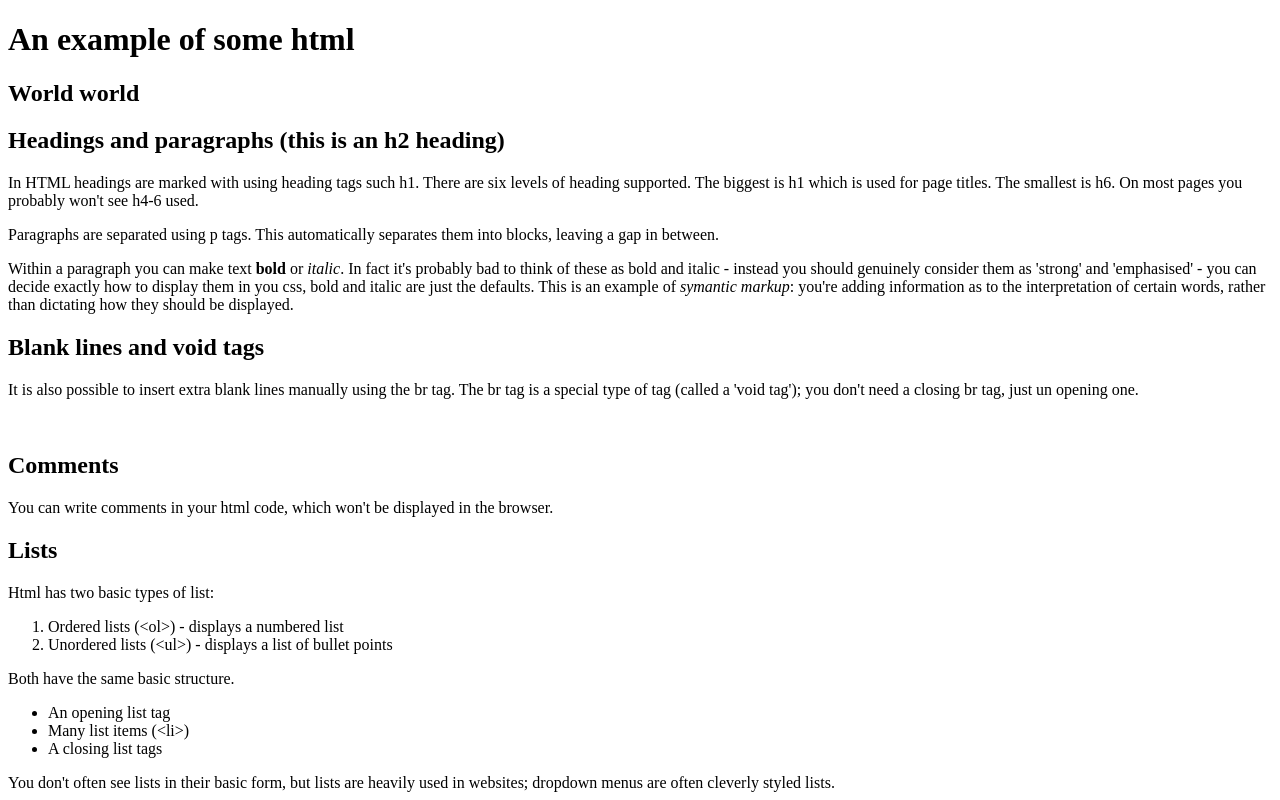
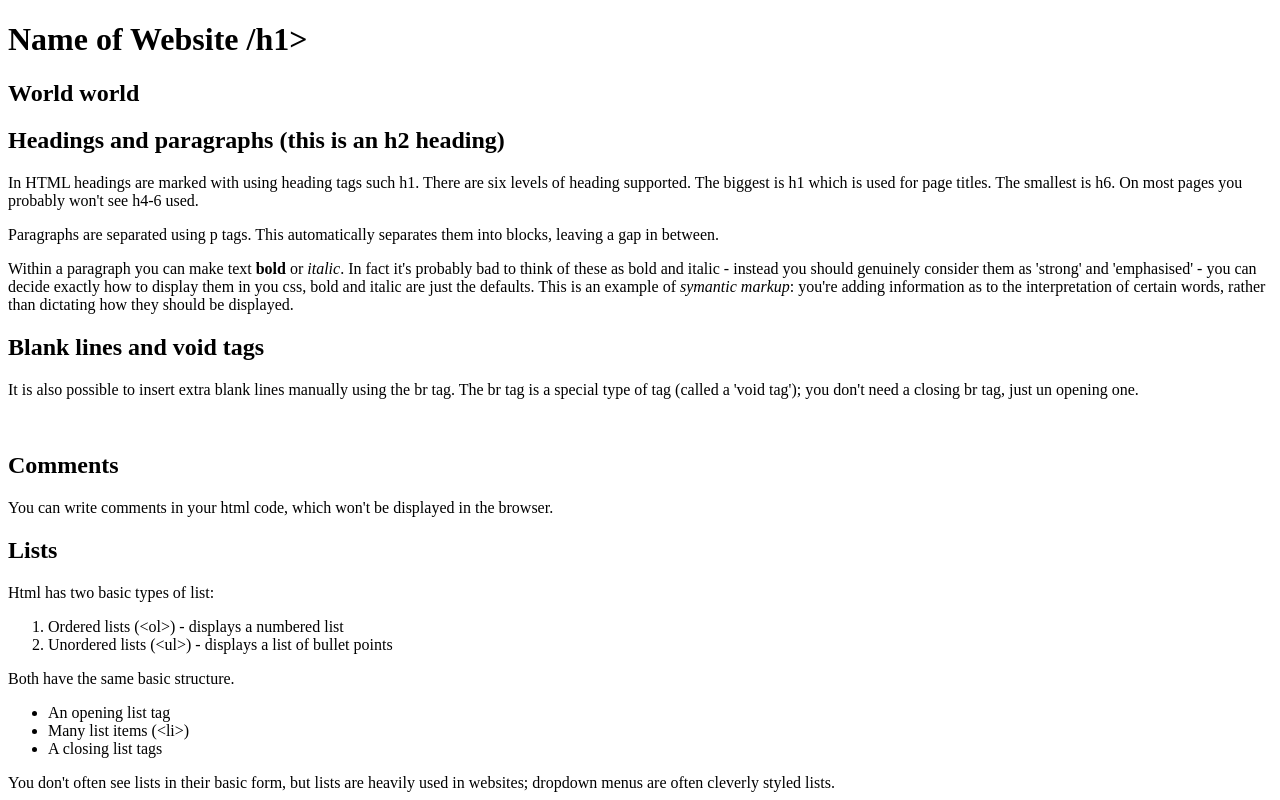
Before and after one commit to CiaraNicShearraigh/Website, a plain HTML site: page Index.html in a window 1280 px wide. Shown: the top 800 px of the page. Drawn offline with Linux system fonts and the light colour scheme.

Commit message:
commit test

```diff
--- a/Index.html
+++ b/Index.html
@@ -6,7 +6,7 @@
 
 <body>
 
-  <h1>An example of some html</h1>
+  <h1>Name of Website /h1>
 
   <h2> World world </h2>
 
```
